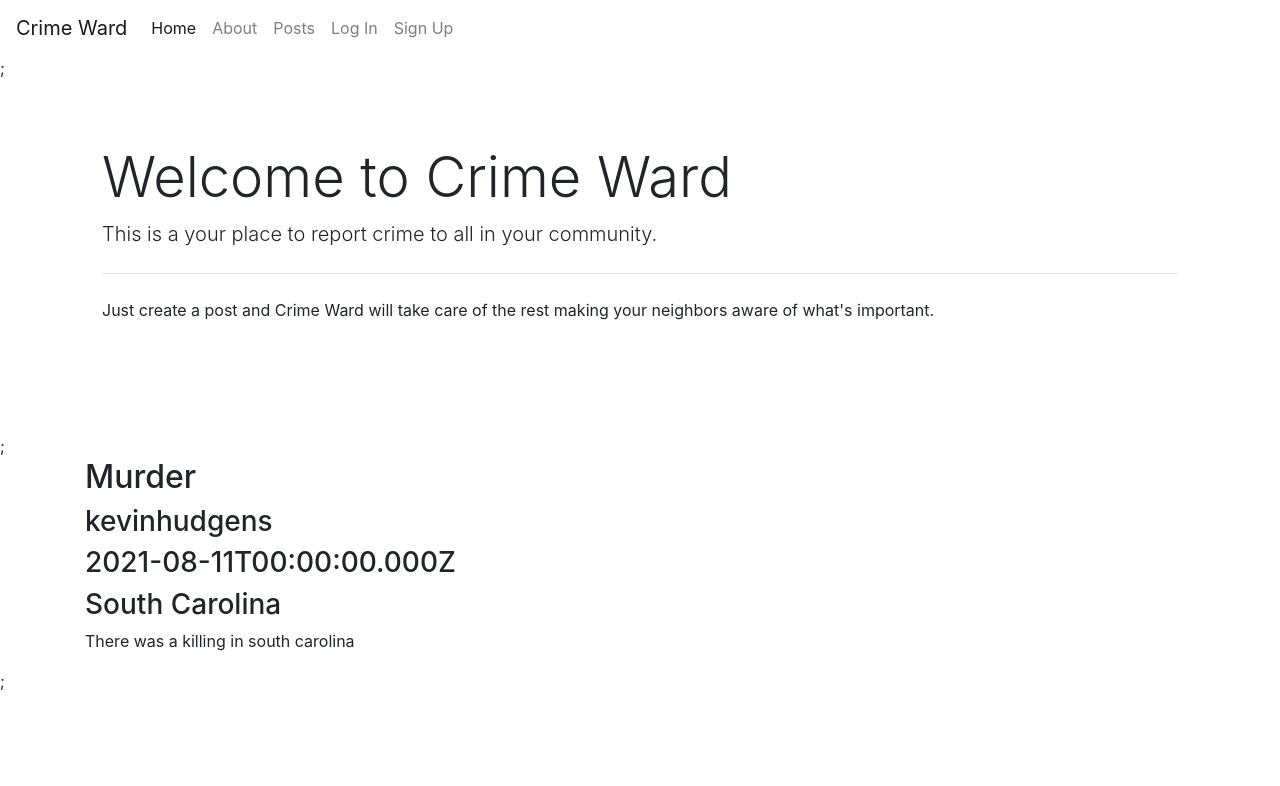
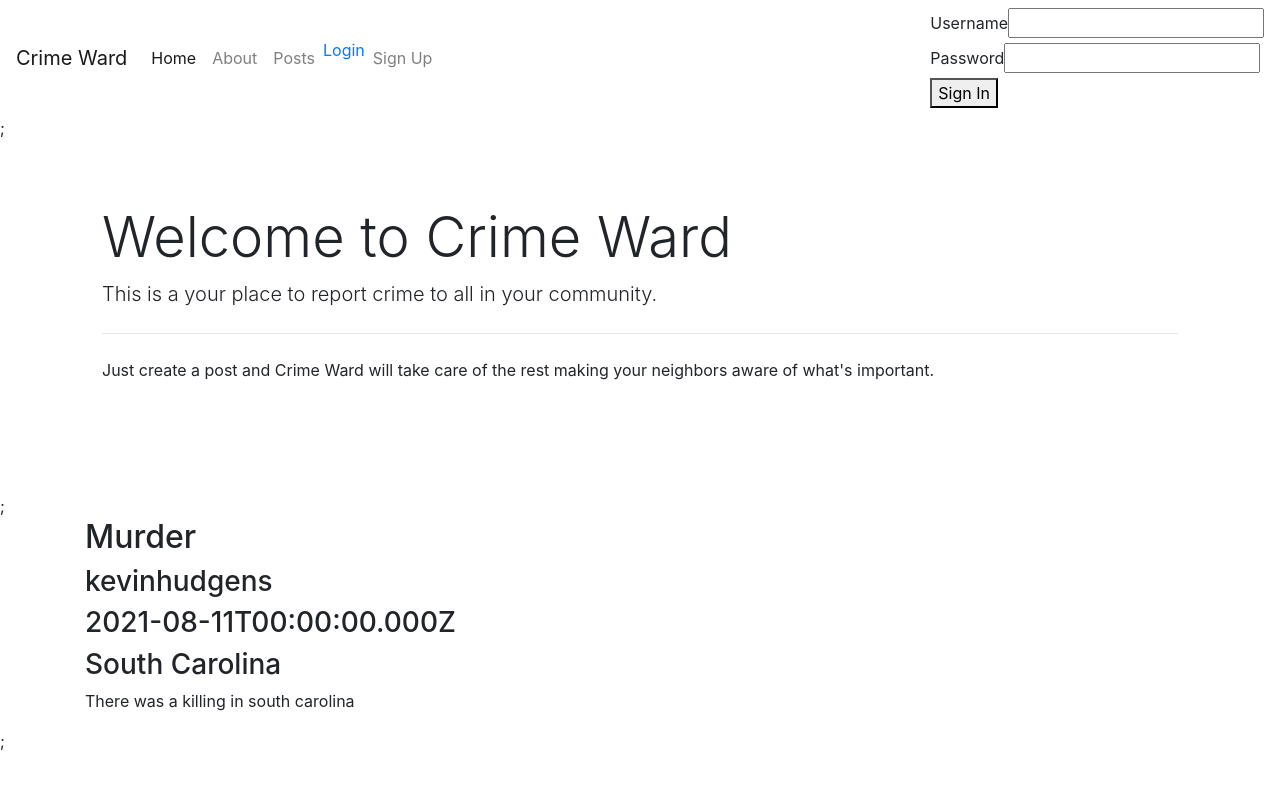
Before and after one commit to kghudgens/crime, a React (Create React App) app in the folder crime-ward/: page /login in a window 1280 px wide. Shown: the top 786 px of the page. Built offline with nearby package versions, Linux system fonts and the light colour scheme.

Commit message:
imported BrowserRouter and creating link Login com

```diff
--- a/crime-ward/src/components/UI/Navbar.js
+++ b/crime-ward/src/components/UI/Navbar.js
@@ -1,7 +1,11 @@
 import "./Navbar.css";
+import React from "react";
+import Login from "../SignIn/Login";
+import { BrowserRouter as Router, Switch, Route, Link } from "react-router-dom";
 
 const Navbar = () => {
   return (
+    <Router>
       <nav class="navbar navbar-expand-lg navbar-light">
         <a class="navbar-brand" href="#">
           Crime Ward
@@ -24,9 +28,7 @@ const Navbar = () => {
               </a>
             </li>
             <li class="nav-item">
-            <a class="nav-link" href="#">
-              Log In
-            </a>
+              <Link to="/login">Login</Link>
             </li>
             <li class="nav-item">
               <a class="nav-link" href="#">
@@ -35,7 +37,13 @@ const Navbar = () => {
             </li>
           </ul>
         </div>
+        <Switch>
+          <Route path="/login">
+            <Login />
+          </Route>
+        </Switch>
       </nav>
+    </Router>
   );
 };
 
```
Lines whose indentation alone changed are shown as unchanged.
